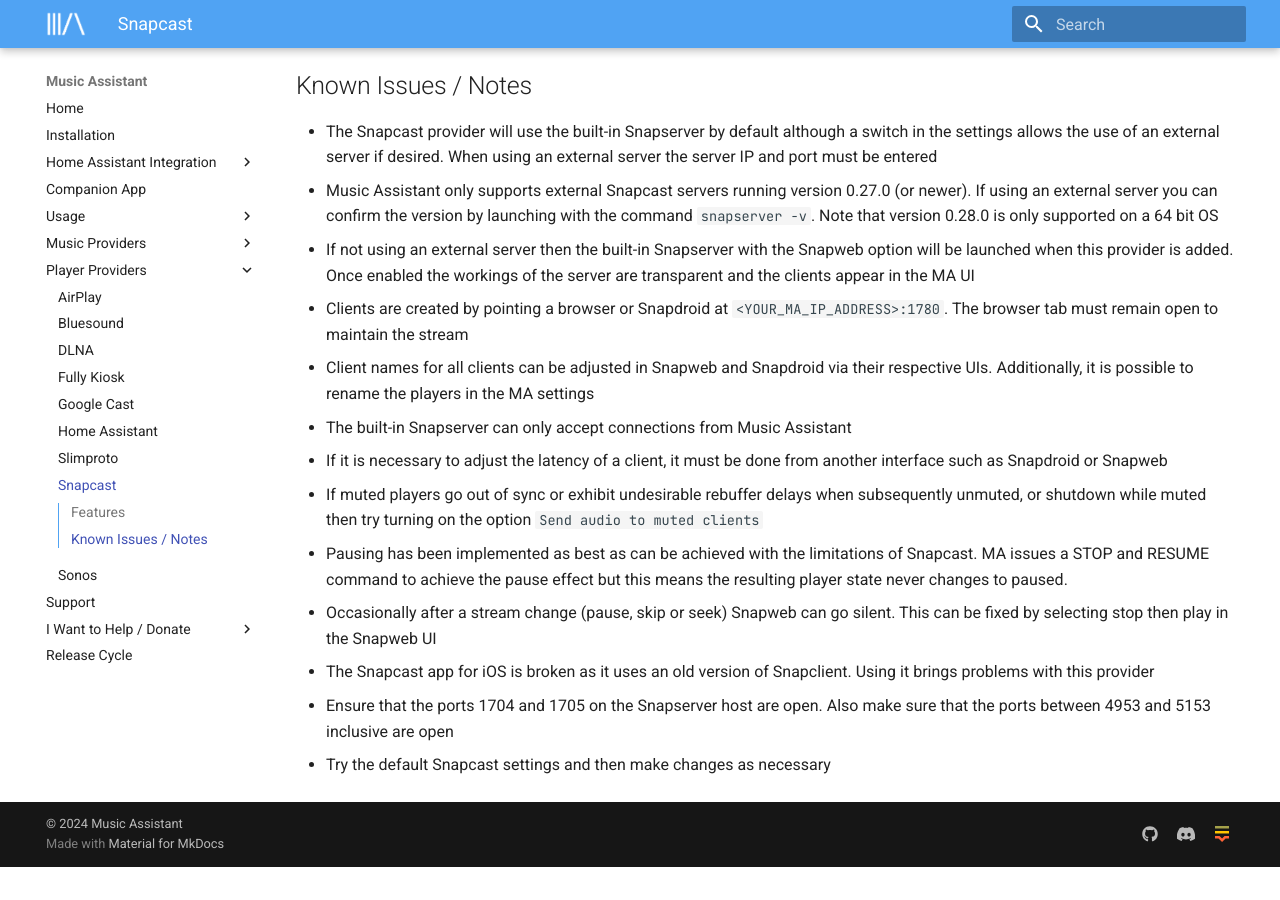
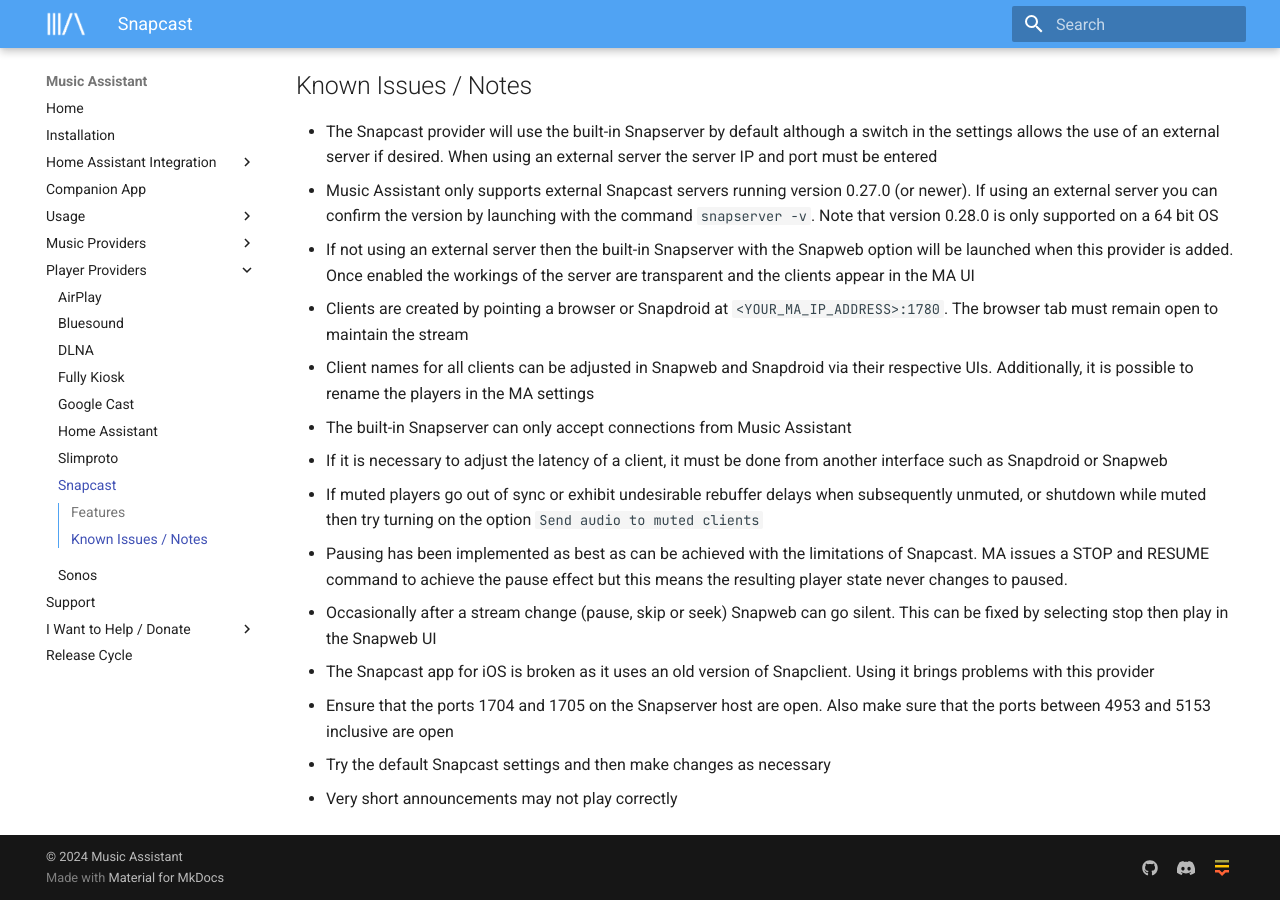
Before and after one commit to pwbriggs/music-assistant.github.io, an MkDocs documentation site: the page built from docs/player-support/snapcast.md, in a window 1280 px wide and 900 px high, scrolled down 1039 px. Built offline with MkDocs 1.6.1 and Material for MkDocs 9.7.7, drawn with Linux system fonts in a browser that asks for light colours; before the commit the page ends 1906 px from its top, so only the background shows below that.

Commit message:
Note about short announcements

```diff
--- a/docs/player-support/snapcast.md
+++ b/docs/player-support/snapcast.md
@@ -27,3 +27,4 @@
 - The Snapcast app for iOS is broken as it uses an old version of Snapclient. Using it brings problems with this provider
 - Ensure that the ports 1704 and 1705 on the Snapserver host are open. Also make sure that the ports between 4953 and 5153 inclusive are open
 - Try the default Snapcast settings and then make changes as necessary
+- Very short announcements may not play correctly
```
